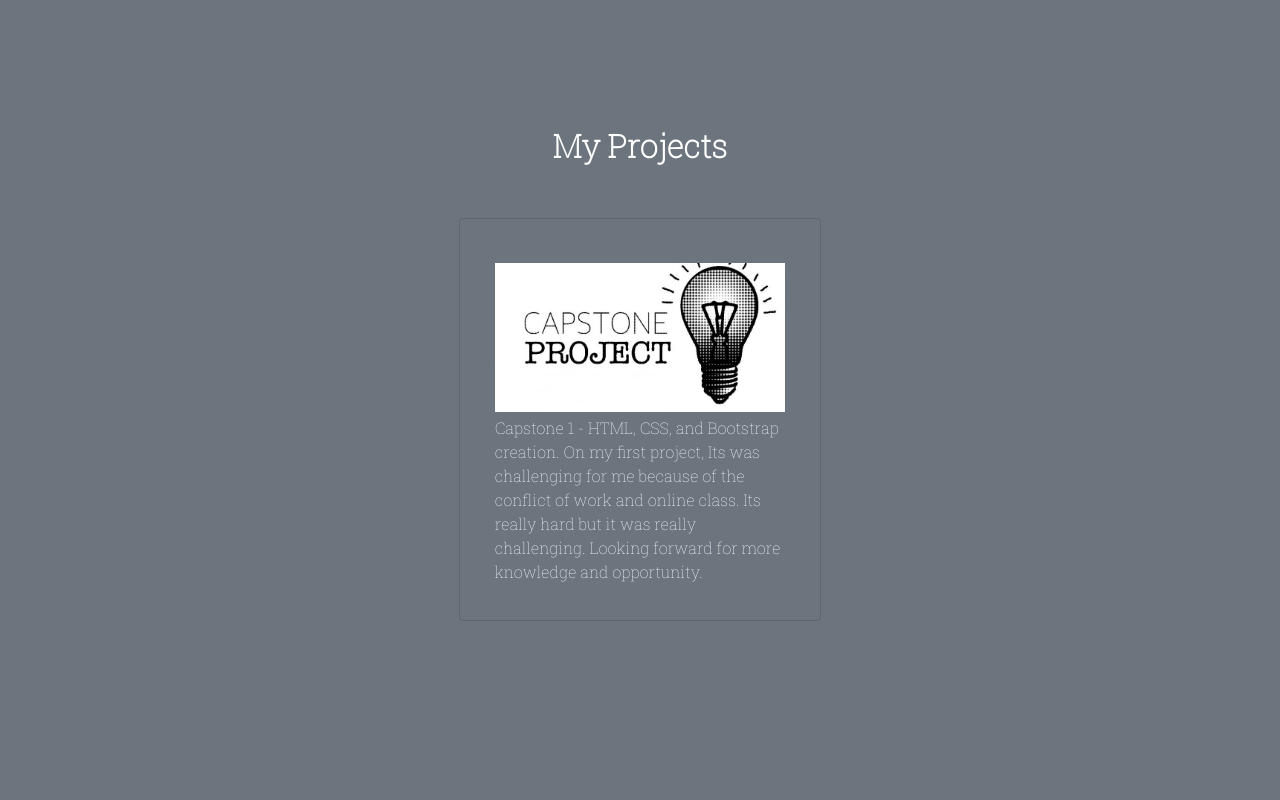
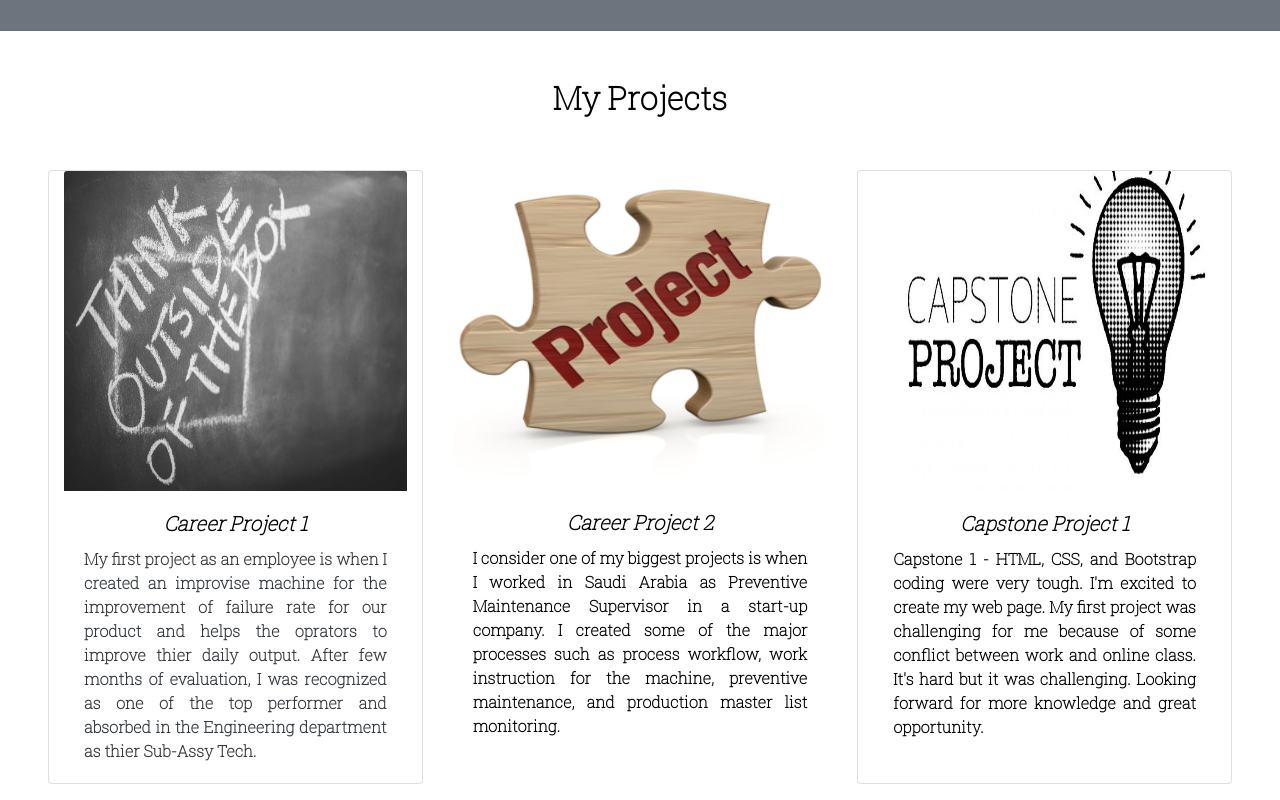
Before and after one commit to gomapatrick28/csp1-goma, a plain HTML site: page index.html in a window 1280 px wide. Shown: the part 620-1420 px from the top of the page. Drawn offline with nearby package versions, Linux system fonts and the light colour scheme; a web font is replaced by a local one.

Commit message:
Updated card

```diff
--- a/index.html
+++ b/index.html
@@ -56,30 +56,46 @@
 		</div>
 	</div>
 
+	<h2 class="mb-1 pt-5" id="myprojects">My Projects</h2>
+	<div class="card-deck p-5 d-md-flex justify-content-around">
+	  <div class="card col-md-4">
+	    <img class="card-img-top img-responsive" src="images/outside.jpg" alt="Card image cap">
+	    <div class="card-body text-dark">
+	      <h5 class="card-title">Career Project 1</h5>
+	      <p class="card-text text-justify">My first project as an employee is when I created an improvise machine for the improvement of failure rate for our product and helps the oprators to improve thier daily output. After few months of evaluation, I was recognized as one of the top performer and absorbed in the Engineering department as thier Sub-Assy Tech. </p>
+	    </div>
+	  </div>
+	  <div class="col-md-4">
+	    <img class="card-img-top img-responsive" src="images/projectlogo.jpg" alt="Card image cap">
+	    <div class="card-body">
+	      <h5 class="card-title">Career Project 2</h5>
+	      <p class="card-text text-justify">I consider one of my biggest projects is when I worked in Saudi Arabia as Preventive Maintenance Supervisor in a start-up company. I created some of the major processes such as process workflow, work instruction for the machine, preventive maintenance, and production master list monitoring.</p>
+	    </div>
+	  </div>
+	  <div class="card col-md-4">
+	    <img class="card-img-top img-responsive" src="images/project2.jpg" alt="Card image cap">
+	    <div class="card-body">
+	      <h5 class="card-title">Capstone Project 1</h5>
+	      <p class="card-text text-justify">Capstone 1 - HTML, CSS, and Bootstrap coding were very tough. I'm excited to create my web page. My first project was challenging for me because of some conflict between work and online class. It's hard but it was challenging. Looking forward for more knowledge and great opportunity.</p>
+	    </div>
+	  </div>
+	</div>
+
 	<div class="text-light min-vh-100 p-5 bg-secondary">
-		<h2 class="mb-1 pt-5" id="myprojects">My Projects</h2>
-		<div class="d-lg-flex justify-content-center p-md-5">
-			<div class="card bg-secondary col-xl-4 mb-5 mb-xl-0 mrauto">
+		<h2 class="mb-1 pt-5" id="tools">Tools</h2>
+		<div class="d-lg-flex justify-content-center py-auto p-md-5">
+			<div class="card bg-dark col-xl-4 mb-5 mb-xl-0 mrauto">
 				<div class="card-body">
-					<img src="images/project2.jpg" class="pt-4 pb-1 img-fluid">
-					<p>Capstone 1 - HTML, CSS, and Bootstrap creation. On my first project, Its was challenging for me because of the conflict of work and online class. Its really hard but it was really challenging. Looking forward for more knowledge and opportunity.</p>
+					<img src="images/html1.jpg" class="pt-4 pb-1 img-fluid">
+					<div class="card-footer">
+					     <small class="text-white">Updated April, 26 2022</small>
+					</div>
 				</div>
 			</div>
 		</div>
 	</div>
 
-	<div class="text-light min-vh-100 p-5 bg-secondary">
-		<h2 class="mb-1" id="tools">Tools</h2>
-		<div class="d-lg-flex justify-content-center p-md-5">
-			<div class="card bg-secondary col-xl-4 mb-5 mb-xl-0 mrauto">
-				<div class="card-body">
-					<img src="images/html1.jpg" class="pt-4 pb-1 img-fluid">
-					<p>Updated April, 26 2022</p>
-				</div>
-			</div>
-		</div>
-	</div>
-	<h2 class="text-center" id="contacts">Contact</h2>
+	<h2 class="text-center pt-5" id="contacts">Contact</h2>
 
 	<div class="p-1 d-flex justify-content-center align-items-center flex-md-column">
 	    <div class="mt-3 d-sm-flex justify-content-sm-center">
--- a/styles/style.css
+++ b/styles/style.css
@@ -19,16 +19,31 @@ body {
 	font-family: 'Water Brush', cursive;
 }
 
-#myprojects {
+.card-body {
 	text-align: center;
-	color: white;
+	color: black;
 	font-family: Roboto Slab;
 	font-weight: bold;
 }
+
+.card-title {
+	text-align: center;
+	color: black;
+	font-family: Roboto Slab;
+	font-weight: bold;
+}
+
+#myprojects {
+	text-align: center;
+	color: black;
+	font-family: Roboto Slab;
+	font-weight: bold;
+}
+
 #tools {
 	text-align: center;
 	color: white;
-	font-family: Roboto Slab;
+	font-family: Open Sans;
 	font-weight: bold;
 }
 
@@ -46,3 +61,7 @@ h5 {
 	font-family: Roboto Slab;
 	font-style: italic;
 }
+.card-img-top {
+	width: 100px;
+	height: 320px;
+}
```
Also changed, not shown: images/diploma.jpg (added), images/html.jpg (deleted), images/outside.jpg (added), images/projectlogo.jpg (added).
